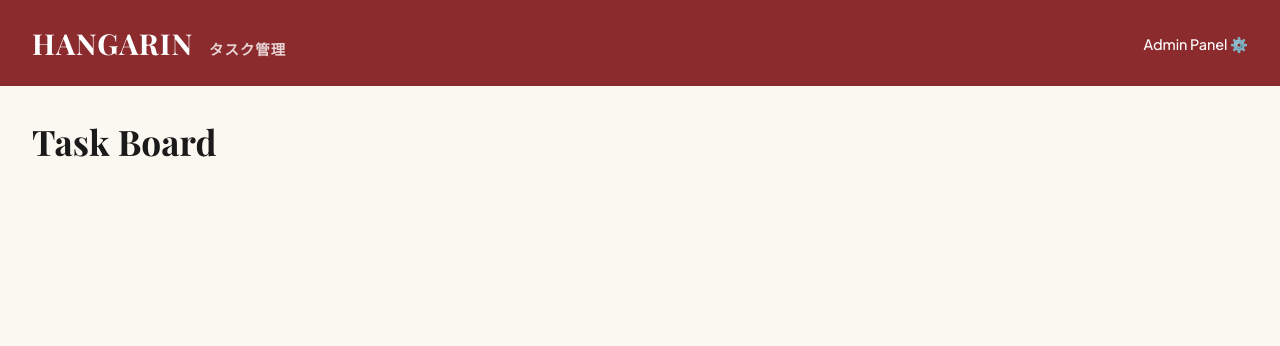
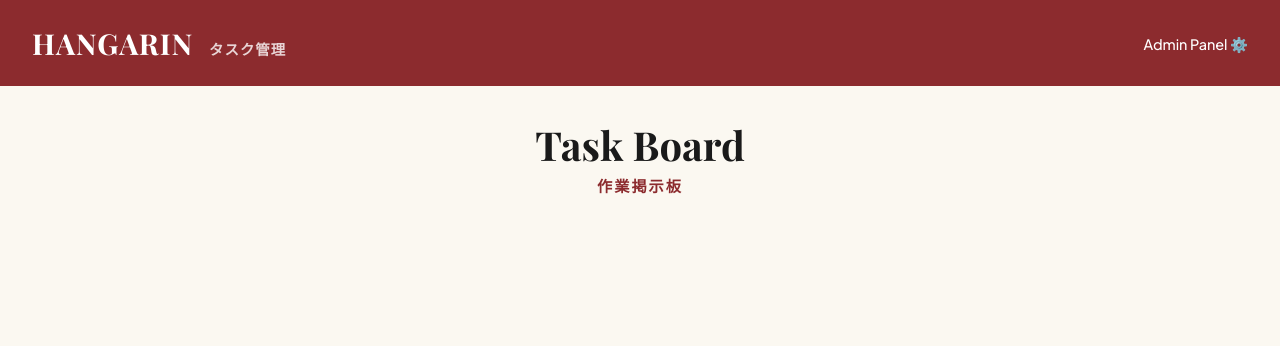
Before and after one commit to QTaqua/Hangarin, a Django app: template hangarin_project/hangarin/templates/hangarin/task_board.html in a window 1280 px wide. Shown: the top 346 px of the page. Run offline with Django 3.2, Linux system fonts and the light colour scheme; the template is opened without the code that fills it, so the values that code supplies are empty.

Commit message:
few tweaks for the frontend

```diff
--- a/hangarin_project/hangarin/templates/hangarin/task_board.html
+++ b/hangarin_project/hangarin/templates/hangarin/task_board.html
@@ -53,24 +53,34 @@
 
         .container {
             padding: 2rem;
+            overflow-x: auto; /* Enables smooth horizontal scrolling */
         }
 
         .board-title {
-            margin-bottom: 2rem;
+            text-align: center;
+            margin-bottom: 2.5rem;
         }
 
         .board-title h2 {
             font-family: 'Playfair Display', serif;
-            font-size: 2.2rem;
+            font-size: 2.5rem;
             color: var(--accent-dark);
+            margin-bottom: 0.2rem;
+        }
+
+        .board-title .kanji-title {
+            font-size: 0.95rem;
+            color: var(--primary-red);
+            letter-spacing: 2px;
+            font-weight: 600;
         }
 
         /* Kanban Layout */
         .board-grid {
-            display: grid;
-            grid-template-columns: repeat(auto-fit, minmax(280px, 1fr));
+            display: flex; /* Swaps from grid to flex row */
             gap: 1.5rem;
-            align-items: start;
+            align-items: flex-start;
+            min-width: max-content; /* Prevents columns from shrinking or dropping down */
         }
 
         .column {
@@ -78,6 +88,8 @@
             border-radius: 12px;
             padding: 1.25rem;
             border: 1px solid var(--border-color);
+            width: 300px; /* Gives every column a fixed, clean width */
+            flex-shrink: 0;
         }
 
         .column-header {
@@ -205,6 +217,7 @@
     <div class="container">
         <div class="board-title">
             <h2>Task Board</h2>
+            <div class="kanji-title">作業掲示板</div>
         </div>
 
         <div class="board-grid">
```
